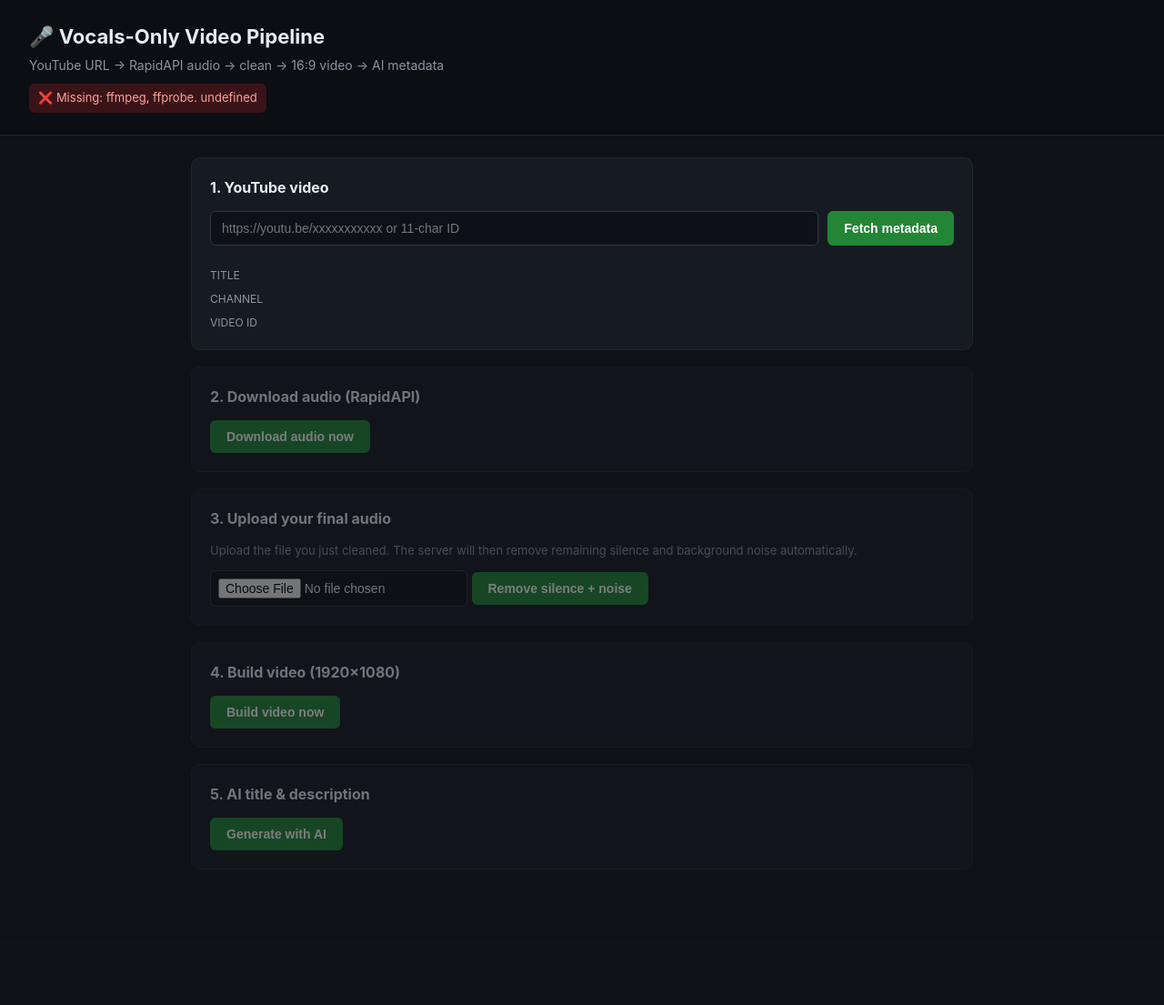
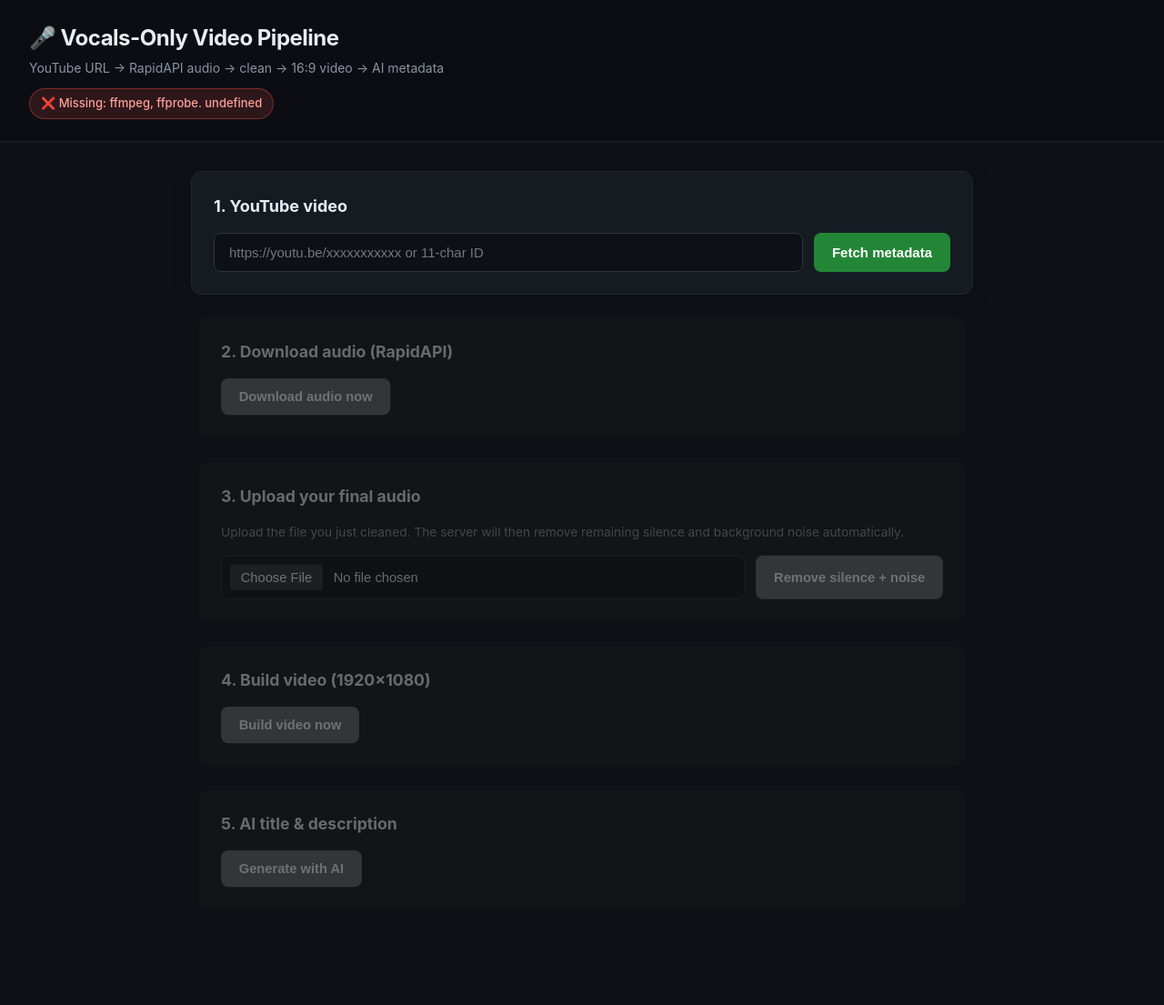
Before and after one commit to shabbirdevmsr/hatemusic, a Flask app: page / in a window 1280 px wide. Shown: the whole page at 91% size. Before the commit the page ends 935 px from the top, so only its background shows below. Run offline with Flask 3, Linux system fonts and the light colour scheme; some libraries are stand-ins or nearby versions.

Commit message:
Update index.html

```diff
--- a/templates/index.html
+++ b/templates/index.html
@@ -2,59 +2,169 @@
 <html lang="en">
 <head>
 <meta charset="utf-8">
+<meta name="viewport" content="width=device-width, initial-scale=1.0">
 <title>Vocals-Only Video Pipeline</title>
 <style>
+  :root {
+    --bg-main: #0e1116;
+    --bg-card: #161b22;
+    --bg-header: #0b0e13;
+    --border: #30363d;
+    --border-card: #21262d;
+    --text-main: #e6edf3;
+    --text-muted: #8b949e;
+    --primary: #238636;
+    --primary-hover: #2ea043;
+    --accent: #1f6feb;
+    --accent-hover: #388bfd;
+    --error: #f85149;
+    --success: #2ea043;
+  }
+
   * { box-sizing: border-box; }
-  body { margin: 0; font-family: -apple-system, "Segoe UI", Roboto, sans-serif;
-         background: #0e1116; color: #e6edf3; line-height: 1.5; }
-  header { padding: 24px 32px; border-bottom: 1px solid #21262d; background: #0b0e13; }
-  header h1 { margin: 0 0 4px; font-size: 22px; }
-  .sub { color: #8b949e; margin: 0; font-size: 14px; }
-  .health { margin-top: 10px; font-size: 13px; padding: 6px 10px;
-            border-radius: 6px; display: inline-block; }
-  .health.ok  { background: #0d3018; color: #7ee787; }
-  .health.err { background: #3a1318; color: #ffa198; }
-  main { max-width: 900px; margin: 0 auto; padding: 24px 20px 60px; }
-  .card { background: #161b22; border: 1px solid #21262d; border-radius: 10px;
-          padding: 20px; margin-bottom: 18px; }
-  .card h2 { margin: 0 0 14px; font-size: 16px; }
-  .card.disabled { opacity: 0.45; pointer-events: none; }
-  .row { display: flex; gap: 10px; }
-  input[type=text], input[type=file] { flex: 1; padding: 10px 12px;
-      border-radius: 6px; border: 1px solid #30363d; background: #0d1117;
-      color: #e6edf3; font-size: 14px; }
-  input[type=file] { padding: 8px; }
-  button { padding: 10px 18px; background: #238636; color: white; border: 0;
-           border-radius: 6px; font-size: 14px; cursor: pointer; font-weight: 600; }
-  button:hover  { background: #2ea043; }
+  body {
+    margin: 0; font-family: -apple-system, "Segoe UI", Roboto, sans-serif;
+    background: var(--bg-main); color: var(--text-main); line-height: 1.5;
+  }
+
+  /* Header */
+  header {
+    padding: 24px 32px; border-bottom: 1px solid var(--border-card);
+    background: var(--bg-header); position: sticky; top: 0; z-index: 10;
+    backdrop-filter: blur(10px); background: rgba(11, 14, 19, 0.85);
+  }
+  header h1 { margin: 0 0 4px; font-size: 24px; font-weight: 700; letter-spacing: -0.5px; }
+  .sub { color: var(--text-muted); margin: 0; font-size: 14px; }
+  .health {
+    margin-top: 12px; font-size: 13px; padding: 6px 12px;
+    border-radius: 20px; display: inline-flex; align-items: center; gap: 6px;
+    font-weight: 500; transition: all 0.3s ease;
+  }
+  .health.ok  { background: rgba(46, 160, 67, 0.15); color: #7ee787; border: 1px solid rgba(46, 160, 67, 0.4); }
+  .health.err { background: rgba(248, 81, 73, 0.15); color: #ffa198; border: 1px solid rgba(248, 81, 73, 0.4); }
+
+  /* Main Layout */
+  main { max-width: 900px; margin: 0 auto; padding: 32px 20px 80px; }
+
+  /* Cards */
+  .card {
+    background: var(--bg-card); border: 1px solid var(--border-card);
+    border-radius: 12px; padding: 24px; margin-bottom: 24px;
+    box-shadow: 0 4px 20px rgba(0,0,0,0.2);
+    transition: all 0.4s cubic-bezier(0.175, 0.885, 0.32, 1.275);
+  }
+  .card h2 { margin: 0 0 16px; font-size: 18px; display: flex; align-items: center; gap: 8px;}
+  .card.disabled {
+    opacity: 0.4; pointer-events: none; transform: scale(0.98);
+    filter: grayscale(100%); border-color: transparent; box-shadow: none;
+  }
+
+  /* Inputs & Buttons */
+  .row { display: flex; gap: 12px; flex-wrap: wrap; }
+  input[type=text], input[type=file] {
+    flex: 1; min-width: 200px; padding: 12px 16px;
+    border-radius: 8px; border: 1px solid var(--border); background: #0d1117;
+    color: var(--text-main); font-size: 15px; transition: border-color 0.2s, box-shadow 0.2s;
+  }
+  input[type=text]:focus { outline: none; border-color: var(--accent); box-shadow: 0 0 0 3px rgba(31, 111, 235, 0.3); }
+  input[type=file] { padding: 9px; cursor: pointer; }
+  input[type=file]::file-selector-button {
+    background: var(--border); color: white; border: none; padding: 6px 12px; border-radius: 4px; cursor: pointer; margin-right: 12px;
+  }
+
+  button {
+    padding: 12px 20px; background: var(--primary); color: white; border: 0;
+    border-radius: 8px; font-size: 15px; cursor: pointer; font-weight: 600;
+    transition: all 0.2s; position: relative; overflow: hidden;
+    display: inline-flex; align-items: center; justify-content: center; min-width: 140px;
+  }
+  button:hover:not(:disabled) { background: var(--primary-hover); transform: translateY(-1px); box-shadow: 0 4px 12px rgba(46, 160, 67, 0.4); }
+  button:active:not(:disabled) { transform: translateY(1px); }
   button:disabled { opacity: 0.6; cursor: not-allowed; }
-  .hidden { display: none; }
-  #meta-out { display: flex; gap: 20px; margin-top: 16px; }
-  #thumb-preview { width: 220px; border-radius: 6px; display: none; }
-  .meta-text { flex: 1; }
-  .label { font-size: 12px; color: #8b949e; text-transform: uppercase; margin-top: 8px; }
-  .value { font-size: 14px; word-break: break-word; }
-  .mono { font-family: monospace; }
-  .big-link { display: inline-block; margin: 10px 0; padding: 10px 16px;
-              background: #1f6feb; color: white; border-radius: 6px;
-              text-decoration: none; font-weight: 600; }
-  .big-link:hover { background: #388bfd; }
-  details { margin-top: 12px; font-size: 12px; color: #8b949e; }
-  details pre { background: #0d1117; padding: 10px; border-radius: 6px;
-                overflow: auto; max-height: 200px; white-space: pre-wrap; }
-  video { width: 100%; max-width: 640px; border-radius: 6px;
-          margin: 10px 0; display: block; }
-  .editable { background: #0d1117; border: 1px solid #30363d; border-radius: 6px;
-              padding: 10px; margin-top: 6px; min-height: 40px; white-space: pre-wrap; }
-  .hint { color: #8b949e; font-size: 13px; margin: 0 0 12px; }
+
+  /* Button Loading Spinner */
+  button.is-loading { color: transparent !important; pointer-events: none; }
+  button.is-loading::after {
+    content: ""; position: absolute; width: 20px; height: 20px;
+    border: 3px solid rgba(255,255,255,0.3); border-top-color: white;
+    border-radius: 50%; animation: spin 0.8s linear infinite;
+  }
+  @keyframes spin { to { transform: rotate(360deg); } }
+
+  /* Output Sections & Animations */
+  .hidden { display: none !important; }
+  .animate-pop { animation: popIn 0.5s cubic-bezier(0.16, 1, 0.3, 1) forwards; }
+  @keyframes popIn {
+    0% { opacity: 0; transform: translateY(15px) scale(0.98); }
+    100% { opacity: 1; transform: translateY(0) scale(1); }
+  }
+
+  #meta-out { display: flex; gap: 24px; margin-top: 20px; flex-wrap: wrap; background: #0d1117; padding: 16px; border-radius: 8px; border: 1px solid var(--border); }
+  #thumb-preview { width: 100%; max-width: 280px; border-radius: 8px; box-shadow: 0 4px 12px rgba(0,0,0,0.3); object-fit: cover; }
+  .meta-text { flex: 1; min-width: 200px; }
+  .label { font-size: 12px; color: var(--text-muted); text-transform: uppercase; margin-top: 12px; font-weight: 600; letter-spacing: 0.5px; }
+  .label:first-child { margin-top: 0; }
+  .value { font-size: 15px; word-break: break-word; font-weight: 500; margin-top: 4px; }
+  .mono { font-family: ui-monospace, SFMono-Regular, Menlo, Monaco, Consolas, monospace; background: rgba(255,255,255,0.05); padding: 2px 6px; border-radius: 4px; font-size: 13px; }
+
+  .big-link {
+    display: inline-flex; align-items: center; gap: 8px; margin: 16px 0; padding: 12px 20px;
+    background: var(--accent); color: white; border-radius: 8px;
+    text-decoration: none; font-weight: 600; transition: all 0.2s; box-shadow: 0 4px 12px rgba(31, 111, 235, 0.2);
+  }
+  .big-link:hover { background: var(--accent-hover); transform: translateY(-2px); box-shadow: 0 6px 16px rgba(31, 111, 235, 0.4); }
+
+  details { margin-top: 16px; font-size: 13px; color: var(--text-muted); background: #0d1117; border: 1px solid var(--border); border-radius: 8px; }
+  summary { padding: 12px 16px; cursor: pointer; font-weight: 600; user-select: none; }
+  details pre { margin: 0; padding: 0 16px 16px; border-top: 1px solid var(--border); overflow: auto; max-height: 250px; white-space: pre-wrap; font-family: monospace; color: #a5d6ff; }
+
+  video { width: 100%; max-width: 640px; border-radius: 8px; margin: 16px 0; display: block; border: 1px solid var(--border); box-shadow: 0 8px 24px rgba(0,0,0,0.4); }
+
+  .editable {
+    background: #0d1117; border: 1px solid var(--border); border-radius: 8px;
+    padding: 12px 16px; margin-top: 8px; min-height: 44px; white-space: pre-wrap;
+    transition: border-color 0.2s; line-height: 1.6;
+  }
+  .editable:focus { outline: none; border-color: var(--primary); }
+  .hint { color: var(--text-muted); font-size: 14px; margin: 0 0 16px; line-height: 1.5; }
+
+  /* Toast Notifications */
+  #toast-container { position: fixed; top: 20px; right: 20px; z-index: 9999; display: flex; flex-direction: column; gap: 10px; pointer-events: none; }
+  .toast {
+    background: var(--error); color: white; padding: 14px 20px; border-radius: 8px;
+    box-shadow: 0 8px 24px rgba(0,0,0,0.4); font-weight: 500; font-size: 14px;
+    animation: toastSlideIn 0.3s cubic-bezier(0.175, 0.885, 0.32, 1.275) forwards;
+    display: flex; align-items: center; gap: 10px; max-width: 350px;
+  }
+  .toast.success { background: var(--success); }
+  @keyframes toastSlideIn {
+    0% { transform: translateX(100%); opacity: 0; }
+    100% { transform: translateX(0); opacity: 1; }
+  }
+  @keyframes toastFadeOut {
+    0% { transform: translateX(0); opacity: 1; }
+    100% { transform: translateX(100%); opacity: 0; }
+  }
+
+  /* Mobile Tweaks */
+  @media (max-width: 600px) {
+    header { padding: 16px 20px; }
+    main { padding: 20px 12px 60px; }
+    .card { padding: 16px; }
+    .row { flex-direction: column; }
+    button { width: 100%; }
+    #thumb-preview { max-width: 100%; }
+  }
 </style>
 </head>
 <body>
 
+<div id="toast-container"></div>
+
 <header>
   <h1>🎤 Vocals-Only Video Pipeline</h1>
   <p class="sub">YouTube URL → RapidAPI audio → clean → 16:9 video → AI metadata</p>
-  <div id="health" class="health"></div>
+  <div id="health" class="health">Checking system status...</div>
 </header>
 
 <main>
@@ -66,7 +176,7 @@
       <button id="btn-meta">Fetch metadata</button>
     </div>
     <div id="meta-out" class="hidden">
-      <img id="thumb-preview" alt="">
+      <img id="thumb-preview" alt="Video Thumbnail">
       <div class="meta-text">
         <div class="label">Title</div>
         <div id="meta-title" class="value"></div>
@@ -82,7 +192,7 @@
     <h2>2. Download audio (RapidAPI)</h2>
     <button id="btn-download">Download audio now</button>
     <div id="download-out" class="hidden">
-      <p>Original audio (download, clean it however you want, then come to Step 3):</p>
+      <p style="margin-bottom:0;">Original audio (download, clean it however you want, then come to Step 3):</p>
       <a id="download-link" href="#" download class="big-link">⬇ Download original audio</a>
       <details><summary>RapidAPI log</summary><pre id="download-log"></pre></details>
     </div>
@@ -90,10 +200,11 @@
 
   <section class="card disabled" id="step3">
     <h2>3. Upload your final audio</h2>
-    <p class="hint">Upload the file you just cleaned. The server will then remove
-      remaining silence and background noise automatically.</p>
-    <input type="file" id="file-input" accept="audio/*">
-    <button id="btn-clean">Remove silence + noise</button>
+    <p class="hint">Upload the file you just cleaned. The server will then remove remaining silence and background noise automatically.</p>
+    <div class="row">
+      <input type="file" id="file-input" accept="audio/*">
+      <button id="btn-clean">Remove silence + noise</button>
+    </div>
     <div id="clean-out" class="hidden">
       <a id="clean-link" href="#" download class="big-link">⬇ Download cleaned audio</a>
       <details><summary>Server log</summary><pre id="clean-log"></pre></details>
@@ -118,7 +229,7 @@
       <div id="ai-title" class="value editable" contenteditable="true"></div>
       <div class="label">Description</div>
       <div id="ai-desc" class="value editable" contenteditable="true"></div>
-      <button id="btn-copy">Copy both to clipboard</button>
+      <button id="btn-copy" style="margin-top: 16px; width: 100%;">Copy both to clipboard</button>
     </div>
   </section>
 
@@ -135,26 +246,54 @@
 };
 
 const $ = id => document.getElementById(id);
-const show = el => el.classList.remove("hidden");
+const show = el => {
+  el.classList.remove("hidden");
+  el.classList.add("animate-pop");
+};
 const enableStep = el => el.classList.remove("disabled");
+const setLoading = (btnId, isLoading) => {
+  if(isLoading) $(btnId).classList.add("is-loading");
+  else $(btnId).classList.remove("is-loading");
+};
 
+// Custom Toast Notification Function (replaces alert)
+function showToast(message, type = "error") {
+  const container = $("toast-container");
+  const toast = document.createElement("div");
+  toast.className = `toast ${type === 'success' ? 'success' : ''}`;
+  toast.innerHTML = type === 'error' ? `⚠️ ${message}` : `✅ ${message}`;
+
+  container.appendChild(toast);
+  setTimeout(() => {
+    toast.style.animation = "toastFadeOut 0.3s ease forwards";
+    setTimeout(() => toast.remove(), 300);
+  }, 4000);
+}
+
+// Health Check
 fetch("/api/health").then(r => r.json()).then(h => {
   const box = $("health");
   if (h.ok) {
-    box.textContent = "✅ FFmpeg detected — RapidAPI ready";
+    box.innerHTML = "✅ FFmpeg detected — RapidAPI ready";
     box.classList.add("ok");
+    box.classList.remove("err");
   } else {
-    box.textContent = "❌ Missing: " + h.missing.join(", ") + ". " + h.hint;
+    box.innerHTML = "❌ Missing: " + h.missing.join(", ") + ". " + h.hint;
     box.classList.add("err");
+    box.classList.remove("ok");
   }
+}).catch(() => {
+  const box = $("health");
+  box.innerHTML = "⚠️ Backend server not reachable";
+  box.classList.add("err");
 });
 
 // ---- STEP 1 ----
 $("btn-meta").onclick = async () => {
   const url = $("yt-url").value.trim();
-  if (!url) return alert("Paste a YouTube URL or ID");
+  if (!url) return showToast("Please paste a YouTube URL or ID");
 
-  $("btn-meta").textContent = "Fetching...";
+  setLoading("btn-meta", true);
   try {
     const res = await fetch("/api/metadata", {
       method: "POST",
@@ -180,17 +319,17 @@
 
     show($("meta-out"));
     enableStep($("step2"));
+    showToast("Metadata fetched successfully!", "success");
   } catch (e) {
-    alert("Error: " + e.message);
+    showToast(e.message);
   } finally {
-    $("btn-meta").textContent = "Fetch metadata";
+    setLoading("btn-meta", false);
   }
 };
 
 // ---- STEP 2 ----
 $("btn-download").onclick = async () => {
-  $("btn-download").textContent = "Downloading via RapidAPI...";
-  $("btn-download").disabled = true;
+  setLoading("btn-download", true);
 
   try {
     const res = await fetch("/api/download", {
@@ -207,21 +346,20 @@
     $("download-log").textContent = (data.logs || []).join("\n");
     show($("download-out"));
     enableStep($("step3"));
+    showToast("Audio downloaded!", "success");
   } catch (e) {
-    alert("Error: " + e.message);
+    showToast(e.message);
   } finally {
-    $("btn-download").textContent = "Download audio now";
-    $("btn-download").disabled = false;
+    setLoading("btn-download", false);
   }
 };
 
 // ---- STEP 3 ----
 $("btn-clean").onclick = async () => {
   const file = $("file-input").files[0];
-  if (!file) return alert("Pick a file first");
+  if (!file) return showToast("Please pick a file first");
 
-  $("btn-clean").textContent = "Cleaning...";
-  $("btn-clean").disabled = true;
+  setLoading("btn-clean", true);
 
   const fd = new FormData();
   fd.append("file", file);
@@ -237,20 +375,19 @@
     $("clean-log").textContent = (data.logs || []).join("\n");
     show($("clean-out"));
     enableStep($("step4"));
+    showToast("Audio cleaned successfully!", "success");
   } catch (e) {
-    alert("Error: " + e.message);
+    showToast(e.message);
   } finally {
-    $("btn-clean").textContent = "Remove silence + noise";
-    $("btn-clean").disabled = false;
+    setLoading("btn-clean", false);
   }
 };
 
 // ---- STEP 4 ----
 $("btn-video").onclick = async () => {
-  if (!state.cleaned_name) return alert("Clean audio first");
+  if (!state.cleaned_name) return showToast("Please clean audio first");
 
-  $("btn-video").textContent = "Building...";
-  $("btn-video").disabled = true;
+  setLoading("btn-video", true);
 
   try {
     const res = await fetch("/api/build_video", {
@@ -275,18 +412,17 @@
     $("video-player").src = data.video_url;
     show($("video-out"));
     enableStep($("step5"));
+    showToast("Video built successfully!", "success");
   } catch (e) {
-    alert("Error: " + e.message);
+    showToast(e.message);
   } finally {
-    $("btn-video").textContent = "Build video now";
-    $("btn-video").disabled = false;
+    setLoading("btn-video", false);
   }
 };
 
 // ---- STEP 5 ----
 $("btn-ai").onclick = async () => {
-  $("btn-ai").textContent = "Thinking...";
-  $("btn-ai").disabled = true;
+  setLoading("btn-ai", true);
 
   try {
     const res = await fetch("/api/ai_metadata", {
@@ -300,11 +436,11 @@
     $("ai-title").textContent = data.title;
     $("ai-desc").textContent  = data.description;
     show($("ai-out"));
+    showToast("AI Metadata generated!", "success");
   } catch (e) {
-    alert("Error: " + e.message);
+    showToast(e.message);
   } finally {
-    $("btn-ai").textContent = "Generate with AI";
-    $("btn-ai").disabled = false;
+    setLoading("btn-ai", false);
   }
 };
 
@@ -312,8 +448,15 @@
   const t = $("ai-title").innerText;
   const d = $("ai-desc").innerText;
   navigator.clipboard.writeText(`TITLE:\n${t}\n\nDESCRIPTION:\n${d}`);
-  $("btn-copy").textContent = "Copied!";
-  setTimeout(() => $("btn-copy").textContent = "Copy both to clipboard", 1500);
+
+  const originalText = $("btn-copy").textContent;
+  $("btn-copy").textContent = "✓ Copied to clipboard!";
+  $("btn-copy").style.background = "var(--success)";
+
+  setTimeout(() => {
+    $("btn-copy").textContent = originalText;
+    $("btn-copy").style.background = "";
+  }, 2000);
 };
 </script>
 
```
